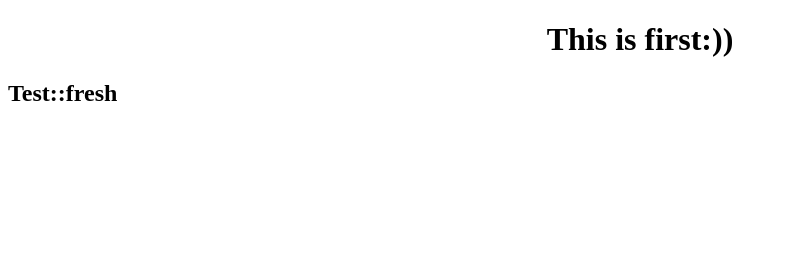
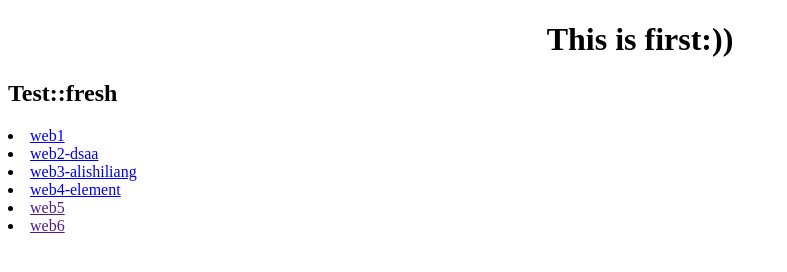
Before and after one commit to x7yinv/index, a plain HTML site: page index.html in a window 1280 px wide. Shown: the whole page, without its empty margins (0-787 px from the left). Drawn offline with Linux system fonts and the light colour scheme.

Commit message:
Update index.html

```diff
--- a/index.html
+++ b/index.html
@@ -8,6 +8,17 @@
 <main >
     <h1 align="center">This is first:))</h1>
     <h2 >Test::fresh</h2>
+    <div>
+        <ui>
+            <li><a href="https://www.msn.cn/zh-cn/play?cgfrom=cg_ntp_pivot&ocid=msedgntphdr&cvid=67134a494fe940be9101f7cf1634a2d7">web1</a></li>
+            <li><a href="https://vektech.notion.site/b6f5a623bfb44e97a7b50278fe8066c3">web2-dsaa</a></li>
+            <li><a href="https://www.iconfont.cn/" >web3-alishiliang</a></li>
+            <li><a href="https://element.eleme.cn/#/zh-CN" >web4-element</a></li>
+            <li><a href="" >web5</a></li>
+            <li><a href="" >web6</a></li>
+        </ui>
+    </div>
+
 </main>
 
 </body>
```
